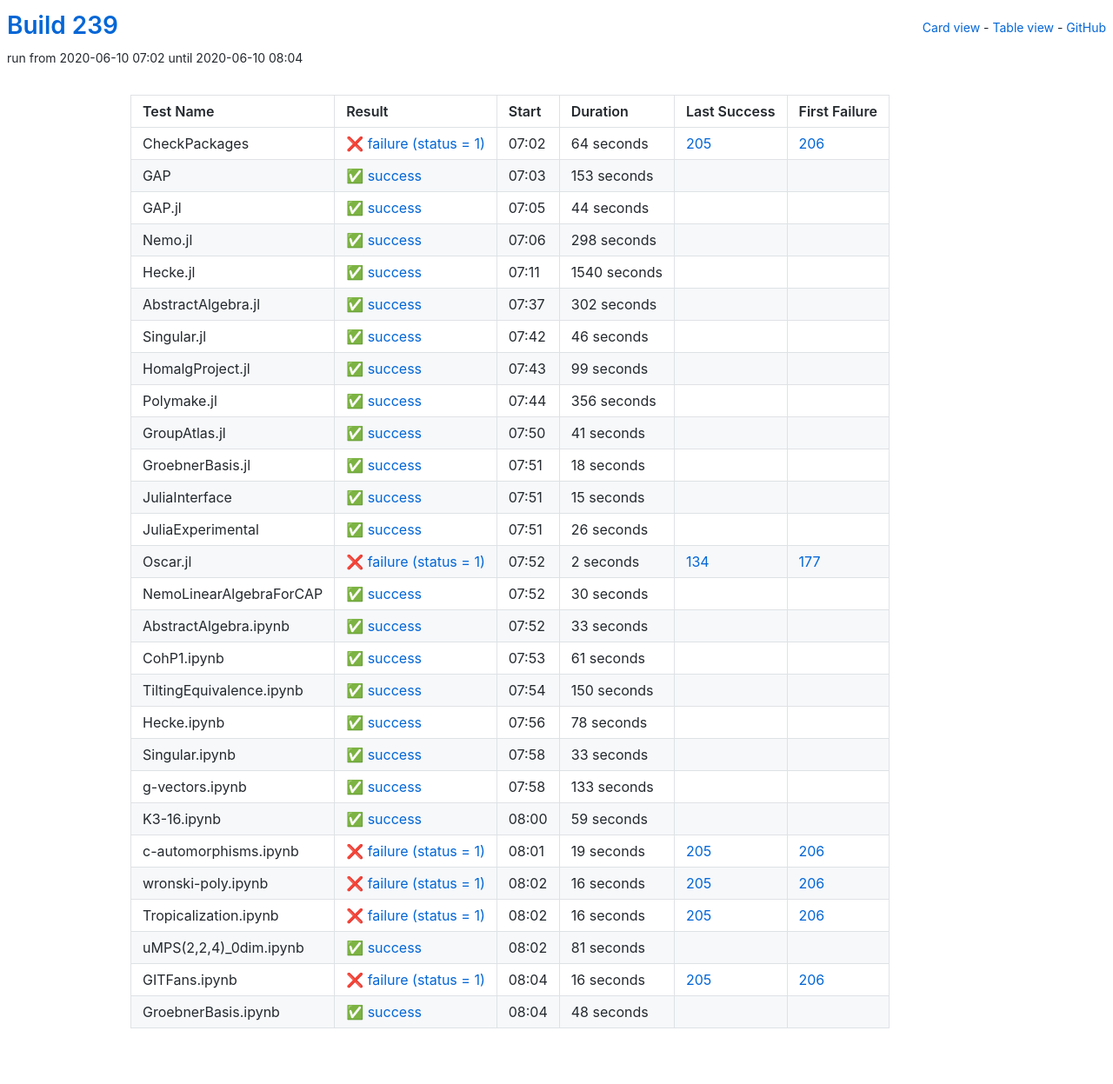
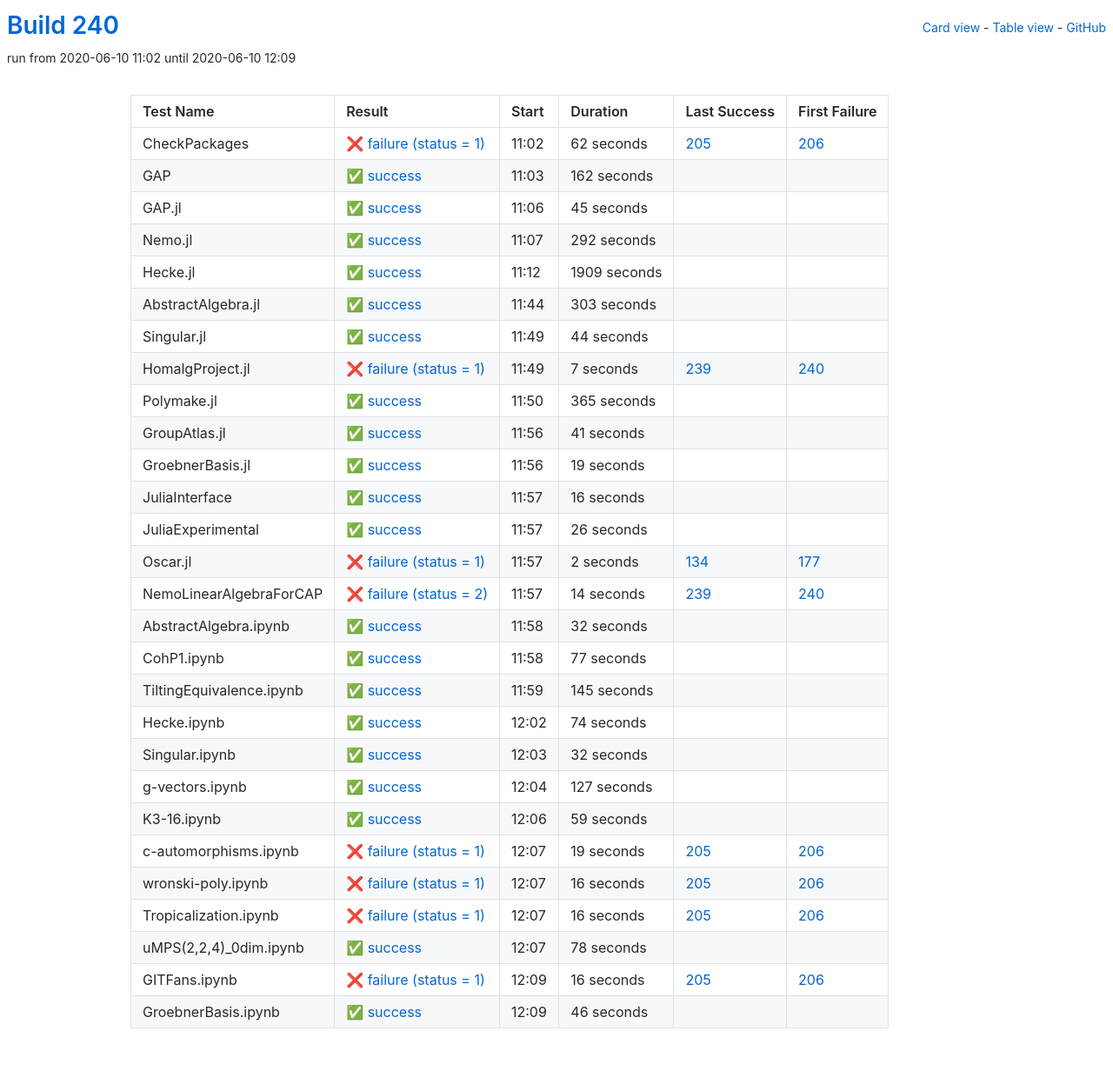
Before and after one commit to oscar-system/oscar-ci-status-stable, a Jekyll site: the page built from table.html, in a window 1280 px wide. Shown: the whole page at 87% size. Built offline with Jekyll 4.4.1, drawn with Linux system fonts in a browser that asks for light colours.

Commit message:
Build #240

```diff
--- a/_data/ci.yml
+++ b/_data/ci.yml
@@ -1,6 +1,6 @@
 ---
-build: 239
-build_url: https://oscarci.mathematik.uni-kl.de/job/oscar-stable/239/
+build: 240
+build_url: https://oscarci.mathematik.uni-kl.de/job/oscar-stable/240/
 job: oscar-stable
 organization: oscar-system
 repo: oscar-ci-status-stable
@@ -8,32 +8,80 @@ repourl: https://github.com/oscar-system/oscar-ci-status-stable
 tests:
 - name: CheckPackages
   id: checkpackages
-  log: https://oscarci.mathematik.uni-kl.de/job/oscar-stable/239/artifact/logs/build-239/CheckPackages.log
-  start: 2020-06-10 07:02
+  log: https://oscarci.mathematik.uni-kl.de/job/oscar-stable/240/artifact/logs/build-240/CheckPackages.log
+  start: 2020-06-10 11:02
   success: false
   exitcode: 1
   status: failure
-  duration: 64
+  duration: 62
   last_success: 205
   last_success_url: https://oscarci.mathematik.uni-kl.dejob/oscar-stable/205/
   first_failure: 206
   first_failure_url: https://oscarci.mathematik.uni-kl.dejob/oscar-stable/206/
 - name: GAP
   id: gap
-  log: https://oscarci.mathematik.uni-kl.de/job/oscar-stable/239/artifact/logs/build-239/GAP.log
-  start: 2020-06-10 07:03
+  log: https://oscarci.mathematik.uni-kl.de/job/oscar-stable/240/artifact/logs/build-240/GAP.log
+  start: 2020-06-10 11:03
   success: true
   exitcode: 0
   status: success
-  duration: 153
+  duration: 162
   last_success: false
   last_success_url:
   first_failure: false
   first_failure_url:
 - name: GAP.jl
   id: gap-jl
-  log: https://oscarci.mathematik.uni-kl.de/job/oscar-stable/239/artifact/logs/build-239/GAP.jl.log
-  start: 2020-06-10 07:05
+  log: https://oscarci.mathematik.uni-kl.de/job/oscar-stable/240/artifact/logs/build-240/GAP.jl.log
+  start: 2020-06-10 11:06
+  success: true
+  exitcode: 0
+  status: success
+  duration: 45
+  last_success: false
+  last_success_url:
+  first_failure: false
+  first_failure_url:
+- name: Nemo.jl
+  id: nemo-jl
+  log: https://oscarci.mathematik.uni-kl.de/job/oscar-stable/240/artifact/logs/build-240/Nemo.jl.log
+  start: 2020-06-10 11:07
+  success: true
+  exitcode: 0
+  status: success
+  duration: 292
+  last_success: false
+  last_success_url:
+  first_failure: false
+  first_failure_url:
+- name: Hecke.jl
+  id: hecke-jl
+  log: https://oscarci.mathematik.uni-kl.de/job/oscar-stable/240/artifact/logs/build-240/Hecke.jl.log
+  start: 2020-06-10 11:12
+  success: true
+  exitcode: 0
+  status: success
+  duration: 1909
+  last_success: false
+  last_success_url:
+  first_failure: false
+  first_failure_url:
+- name: AbstractAlgebra.jl
+  id: abstractalgebra-jl
+  log: https://oscarci.mathematik.uni-kl.de/job/oscar-stable/240/artifact/logs/build-240/AbstractAlgebra.jl.log
+  start: 2020-06-10 11:44
+  success: true
+  exitcode: 0
+  status: success
+  duration: 303
+  last_success: false
+  last_success_url:
+  first_failure: false
+  first_failure_url:
+- name: Singular.jl
+  id: singular-jl
+  log: https://oscarci.mathematik.uni-kl.de/job/oscar-stable/240/artifact/logs/build-240/Singular.jl.log
+  start: 2020-06-10 11:49
   success: true
   exitcode: 0
   status: success
@@ -42,82 +90,34 @@ tests:
   last_success_url:
   first_failure: false
   first_failure_url:
-- name: Nemo.jl
-  id: nemo-jl
-  log: https://oscarci.mathematik.uni-kl.de/job/oscar-stable/239/artifact/logs/build-239/Nemo.jl.log
-  start: 2020-06-10 07:06
+- name: HomalgProject.jl
+  id: homalgproject-jl
+  log: https://oscarci.mathematik.uni-kl.de/job/oscar-stable/240/artifact/logs/build-240/HomalgProject.jl.log
+  start: 2020-06-10 11:49
+  success: false
+  exitcode: 1
+  status: failure
+  duration: 7
+  last_success: 239
+  last_success_url: https://oscarci.mathematik.uni-kl.dejob/oscar-stable/239/
+  first_failure: 240
+  first_failure_url: https://oscarci.mathematik.uni-kl.dejob/oscar-stable/240/
+- name: Polymake.jl
+  id: polymake-jl
+  log: https://oscarci.mathematik.uni-kl.de/job/oscar-stable/240/artifact/logs/build-240/Polymake.jl.log
+  start: 2020-06-10 11:50
   success: true
   exitcode: 0
   status: success
-  duration: 298
-  last_success: false
-  last_success_url:
-  first_failure: false
-  first_failure_url:
-- name: Hecke.jl
-  id: hecke-jl
-  log: https://oscarci.mathematik.uni-kl.de/job/oscar-stable/239/artifact/logs/build-239/Hecke.jl.log
-  start: 2020-06-10 07:11
-  success: true
-  exitcode: 0
-  status: success
-  duration: 1540
-  last_success: false
-  last_success_url:
-  first_failure: false
-  first_failure_url:
-- name: AbstractAlgebra.jl
-  id: abstractalgebra-jl
-  log: https://oscarci.mathematik.uni-kl.de/job/oscar-stable/239/artifact/logs/build-239/AbstractAlgebra.jl.log
-  start: 2020-06-10 07:37
-  success: true
-  exitcode: 0
-  status: success
-  duration: 302
-  last_success: false
-  last_success_url:
-  first_failure: false
-  first_failure_url:
-- name: Singular.jl
-  id: singular-jl
-  log: https://oscarci.mathematik.uni-kl.de/job/oscar-stable/239/artifact/logs/build-239/Singular.jl.log
-  start: 2020-06-10 07:42
-  success: true
-  exitcode: 0
-  status: success
-  duration: 46
-  last_success: false
-  last_success_url:
-  first_failure: false
-  first_failure_url:
-- name: HomalgProject.jl
-  id: homalgproject-jl
-  log: https://oscarci.mathematik.uni-kl.de/job/oscar-stable/239/artifact/logs/build-239/HomalgProject.jl.log
-  start: 2020-06-10 07:43
-  success: true
-  exitcode: 0
-  status: success
-  duration: 99
-  last_success: false
-  last_success_url:
-  first_failure: false
-  first_failure_url:
-- name: Polymake.jl
-  id: polymake-jl
-  log: https://oscarci.mathematik.uni-kl.de/job/oscar-stable/239/artifact/logs/build-239/Polymake.jl.log
-  start: 2020-06-10 07:44
-  success: true
-  exitcode: 0
-  status: success
-  duration: 356
+  duration: 365
   last_success: false
   last_success_url:
   first_failure: false
   first_failure_url:
 - name: GroupAtlas.jl
   id: groupatlas-jl
-  log: https://oscarci.mathematik.uni-kl.de/job/oscar-stable/239/artifact/logs/build-239/GroupAtlas.jl.log
-  start: 2020-06-10 07:50
+  log: https://oscarci.mathematik.uni-kl.de/job/oscar-stable/240/artifact/logs/build-240/GroupAtlas.jl.log
+  start: 2020-06-10 11:56
   success: true
   exitcode: 0
   status: success
@@ -128,32 +128,32 @@ tests:
   first_failure_url:
 - name: GroebnerBasis.jl
   id: groebnerbasis-jl
-  log: https://oscarci.mathematik.uni-kl.de/job/oscar-stable/239/artifact/logs/build-239/GroebnerBasis.jl.log
-  start: 2020-06-10 07:51
+  log: https://oscarci.mathematik.uni-kl.de/job/oscar-stable/240/artifact/logs/build-240/GroebnerBasis.jl.log
+  start: 2020-06-10 11:56
   success: true
   exitcode: 0
   status: success
-  duration: 18
+  duration: 19
   last_success: false
   last_success_url:
   first_failure: false
   first_failure_url:
 - name: JuliaInterface
   id: juliainterface
-  log: https://oscarci.mathematik.uni-kl.de/job/oscar-stable/239/artifact/logs/build-239/JuliaInterface.log
-  start: 2020-06-10 07:51
+  log: https://oscarci.mathematik.uni-kl.de/job/oscar-stable/240/artifact/logs/build-240/JuliaInterface.log
+  start: 2020-06-10 11:57
   success: true
   exitcode: 0
   status: success
-  duration: 15
+  duration: 16
   last_success: false
   last_success_url:
   first_failure: false
   first_failure_url:
 - name: JuliaExperimental
   id: juliaexperimental
-  log: https://oscarci.mathematik.uni-kl.de/job/oscar-stable/239/artifact/logs/build-239/JuliaExperimental.log
-  start: 2020-06-10 07:51
+  log: https://oscarci.mathematik.uni-kl.de/job/oscar-stable/240/artifact/logs/build-240/JuliaExperimental.log
+  start: 2020-06-10 11:57
   success: true
   exitcode: 0
   status: success
@@ -164,8 +164,8 @@ tests:
   first_failure_url:
 - name: Oscar.jl
   id: oscar-jl
-  log: https://oscarci.mathematik.uni-kl.de/job/oscar-stable/239/artifact/logs/build-239/Oscar.jl.log
-  start: 2020-06-10 07:52
+  log: https://oscarci.mathematik.uni-kl.de/job/oscar-stable/240/artifact/logs/build-240/Oscar.jl.log
+  start: 2020-06-10 11:57
   success: false
   exitcode: 1
   status: failure
@@ -176,92 +176,92 @@ tests:
   first_failure_url: https://oscarci.mathematik.uni-kl.dejob/oscar-stable/177/
 - name: NemoLinearAlgebraForCAP
   id: nemolinearalgebraforcap
-  log: https://oscarci.mathematik.uni-kl.de/job/oscar-stable/239/artifact/logs/build-239/NemoLinearAlgebraForCAP.log
-  start: 2020-06-10 07:52
+  log: https://oscarci.mathematik.uni-kl.de/job/oscar-stable/240/artifact/logs/build-240/NemoLinearAlgebraForCAP.log
+  start: 2020-06-10 11:57
+  success: false
+  exitcode: 2
+  status: failure
+  duration: 14
+  last_success: 239
+  last_success_url: https://oscarci.mathematik.uni-kl.dejob/oscar-stable/239/
+  first_failure: 240
+  first_failure_url: https://oscarci.mathematik.uni-kl.dejob/oscar-stable/240/
+- name: AbstractAlgebra.ipynb
+  id: abstractalgebra-ipynb
+  log: https://oscarci.mathematik.uni-kl.de/job/oscar-stable/240/artifact/logs/build-240/AbstractAlgebra.ipynb.log
+  start: 2020-06-10 11:58
   success: true
   exitcode: 0
   status: success
-  duration: 30
-  last_success: false
-  last_success_url:
-  first_failure: false
-  first_failure_url:
-- name: AbstractAlgebra.ipynb
-  id: abstractalgebra-ipynb
-  log: https://oscarci.mathematik.uni-kl.de/job/oscar-stable/239/artifact/logs/build-239/AbstractAlgebra.ipynb.log
-  start: 2020-06-10 07:52
-  success: true
-  exitcode: 0
-  status: success
-  duration: 33
+  duration: 32
   last_success: false
   last_success_url:
   first_failure: false
   first_failure_url:
 - name: CohP1.ipynb
   id: cohp1-ipynb
-  log: https://oscarci.mathematik.uni-kl.de/job/oscar-stable/239/artifact/logs/build-239/CohP1.ipynb.log
-  start: 2020-06-10 07:53
+  log: https://oscarci.mathematik.uni-kl.de/job/oscar-stable/240/artifact/logs/build-240/CohP1.ipynb.log
+  start: 2020-06-10 11:58
   success: true
   exitcode: 0
   status: success
-  duration: 61
+  duration: 77
   last_success: false
   last_success_url:
   first_failure: false
   first_failure_url:
 - name: TiltingEquivalence.ipynb
   id: tiltingequivalence-ipynb
-  log: https://oscarci.mathematik.uni-kl.de/job/oscar-stable/239/artifact/logs/build-239/TiltingEquivalence.ipynb.log
-  start: 2020-06-10 07:54
+  log: https://oscarci.mathematik.uni-kl.de/job/oscar-stable/240/artifact/logs/build-240/TiltingEquivalence.ipynb.log
+  start: 2020-06-10 11:59
   success: true
   exitcode: 0
   status: success
-  duration: 150
+  duration: 145
   last_success: false
   last_success_url:
   first_failure: false
   first_failure_url:
 - name: Hecke.ipynb
   id: hecke-ipynb
-  log: https://oscarci.mathematik.uni-kl.de/job/oscar-stable/239/artifact/logs/build-239/Hecke.ipynb.log
-  start: 2020-06-10 07:56
+  log: https://oscarci.mathematik.uni-kl.de/job/oscar-stable/240/artifact/logs/build-240/Hecke.ipynb.log
+  start: 2020-06-10 12:02
   success: true
   exitcode: 0
   status: success
-  duration: 78
+  duration: 74
   last_success: false
   last_success_url:
   first_failure: false
   first_failure_url:
 - name: Singular.ipynb
   id: singular-ipynb
-  log: https://oscarci.mathematik.uni-kl.de/job/oscar-stable/239/artifact/logs/build-239/Singular.ipynb.log
-  start: 2020-06-10 07:58
+  log: https://oscarci.mathematik.uni-kl.de/job/oscar-stable/240/artifact/logs/build-240/Singular.ipynb.log
+  start: 2020-06-10 12:03
   success: true
   exitcode: 0
   status: success
-  duration: 33
+  duration: 32
   last_success: false
   last_success_url:
   first_failure: false
   first_failure_url:
 - name: g-vectors.ipynb
   id: g-vectors-ipynb
-  log: https://oscarci.mathematik.uni-kl.de/job/oscar-stable/239/artifact/logs/build-239/g-vectors.ipynb.log
-  start: 2020-06-10 07:58
+  log: https://oscarci.mathematik.uni-kl.de/job/oscar-stable/240/artifact/logs/build-240/g-vectors.ipynb.log
+  start: 2020-06-10 12:04
   success: true
   exitcode: 0
   status: success
-  duration: 133
+  duration: 127
   last_success: false
   last_success_url:
   first_failure: false
   first_failure_url:
 - name: K3-16.ipynb
   id: k3-16-ipynb
-  log: https://oscarci.mathematik.uni-kl.de/job/oscar-stable/239/artifact/logs/build-239/K3-16.ipynb.log
-  start: 2020-06-10 08:00
+  log: https://oscarci.mathematik.uni-kl.de/job/oscar-stable/240/artifact/logs/build-240/K3-16.ipynb.log
+  start: 2020-06-10 12:06
   success: true
   exitcode: 0
   status: success
@@ -272,8 +272,8 @@ tests:
   first_failure_url:
 - name: c-automorphisms.ipynb
   id: c-automorphisms-ipynb
-  log: https://oscarci.mathematik.uni-kl.de/job/oscar-stable/239/artifact/logs/build-239/c-automorphisms.ipynb.log
-  start: 2020-06-10 08:01
+  log: https://oscarci.mathematik.uni-kl.de/job/oscar-stable/240/artifact/logs/build-240/c-automorphisms.ipynb.log
+  start: 2020-06-10 12:07
   success: false
   exitcode: 1
   status: failure
@@ -284,8 +284,8 @@ tests:
   first_failure_url: https://oscarci.mathematik.uni-kl.dejob/oscar-stable/206/
 - name: wronski-poly.ipynb
   id: wronski-poly-ipynb
-  log: https://oscarci.mathematik.uni-kl.de/job/oscar-stable/239/artifact/logs/build-239/wronski-poly.ipynb.log
-  start: 2020-06-10 08:02
+  log: https://oscarci.mathematik.uni-kl.de/job/oscar-stable/240/artifact/logs/build-240/wronski-poly.ipynb.log
+  start: 2020-06-10 12:07
   success: false
   exitcode: 1
   status: failure
@@ -296,8 +296,8 @@ tests:
   first_failure_url: https://oscarci.mathematik.uni-kl.dejob/oscar-stable/206/
 - name: Tropicalization.ipynb
   id: tropicalization-ipynb
-  log: https://oscarci.mathematik.uni-kl.de/job/oscar-stable/239/artifact/logs/build-239/Tropicalization.ipynb.log
-  start: 2020-06-10 08:02
+  log: https://oscarci.mathematik.uni-kl.de/job/oscar-stable/240/artifact/logs/build-240/Tropicalization.ipynb.log
+  start: 2020-06-10 12:07
   success: false
   exitcode: 1
   status: failure
@@ -308,20 +308,20 @@ tests:
   first_failure_url: https://oscarci.mathematik.uni-kl.dejob/oscar-stable/206/
 - name: uMPS(2,2,4)_0dim.ipynb
   id: umps-2-2-4-0dim-ipynb
-  log: https://oscarci.mathematik.uni-kl.de/job/oscar-stable/239/artifact/logs/build-239/uMPS-2-2-4-_0dim.ipynb.log
-  start: 2020-06-10 08:02
+  log: https://oscarci.mathematik.uni-kl.de/job/oscar-stable/240/artifact/logs/build-240/uMPS-2-2-4-_0dim.ipynb.log
+  start: 2020-06-10 12:07
   success: true
   exitcode: 0
   status: success
-  duration: 81
+  duration: 78
   last_success: false
   last_success_url:
   first_failure: false
   first_failure_url:
 - name: GITFans.ipynb
   id: gitfans-ipynb
-  log: https://oscarci.mathematik.uni-kl.de/job/oscar-stable/239/artifact/logs/build-239/GITFans.ipynb.log
-  start: 2020-06-10 08:04
+  log: https://oscarci.mathematik.uni-kl.de/job/oscar-stable/240/artifact/logs/build-240/GITFans.ipynb.log
+  start: 2020-06-10 12:09
   success: false
   exitcode: 1
   status: failure
@@ -332,12 +332,12 @@ tests:
   first_failure_url: https://oscarci.mathematik.uni-kl.dejob/oscar-stable/206/
 - name: GroebnerBasis.ipynb
   id: groebnerbasis-ipynb
-  log: https://oscarci.mathematik.uni-kl.de/job/oscar-stable/239/artifact/logs/build-239/GroebnerBasis.ipynb.log
-  start: 2020-06-10 08:04
+  log: https://oscarci.mathematik.uni-kl.de/job/oscar-stable/240/artifact/logs/build-240/GroebnerBasis.ipynb.log
+  start: 2020-06-10 12:09
   success: true
   exitcode: 0
   status: success
-  duration: 48
+  duration: 46
   last_success: false
   last_success_url:
   first_failure: false
```
Also changed, not shown: README.md.
